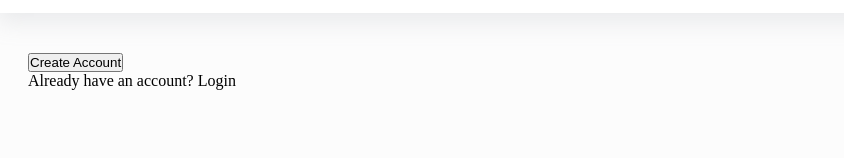
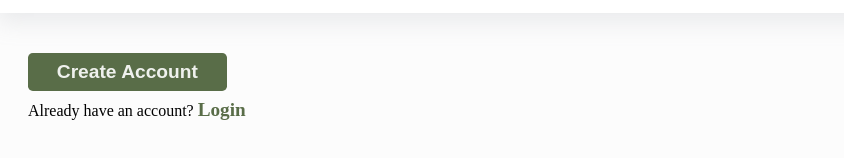
Before and after one commit to Marshie118/sign-up_form, a plain HTML site: page index.html in a window 1280 px wide. Shown: the part 682-840 px from the top of the page, 436-1280 px from the left. Drawn offline with Linux system fonts and the light colour scheme.

Commit message:
footer CSS done

```diff
--- a/index.html
+++ b/index.html
@@ -60,7 +60,7 @@
                 </ul>
             <footer>
                 <button type="submit">Create Account</button>
-                <p>Already have an account? Login</p>
+                <p>Already have an account? <span class="loginLink"><a href="">Login</a></span></p>
             </footer>
         </form>
     </div>
--- a/style.css
+++ b/style.css
@@ -1,6 +1,10 @@
 @font-face {
     font-family: 'logoFont';
     src: url(fonts/norse-bold-webfont.woff2);
+}
+
+:root {
+    --btnColor: #596D48;
 }
 
 * {
@@ -118,3 +122,27 @@ input:invalid + .spanPw::after {
     content: "* Passwords do not match";
     color: rgba(255, 0, 0, 0.9);
 }
+/* footer */
+
+button[type="submit"] {
+    color: rgba(255, 255, 255, 0.9);
+    background-color: var(--btnColor);
+    font-size: 1.2rem;
+    font-weight: bold;
+    padding-block: 0.5rem;
+    padding-inline: 1.8rem;
+    margin-bottom: 0.5rem;
+    border-radius: 0.3rem;
+    border: none;
+}
+
+.loginLink {
+    font-size: 1.2rem;
+}
+
+.loginLink > a {
+    color: var(--btnColor);
+    font-weight: bold;
+    text-decoration: none;
+    font-size: 1.2rem;
+}
```
